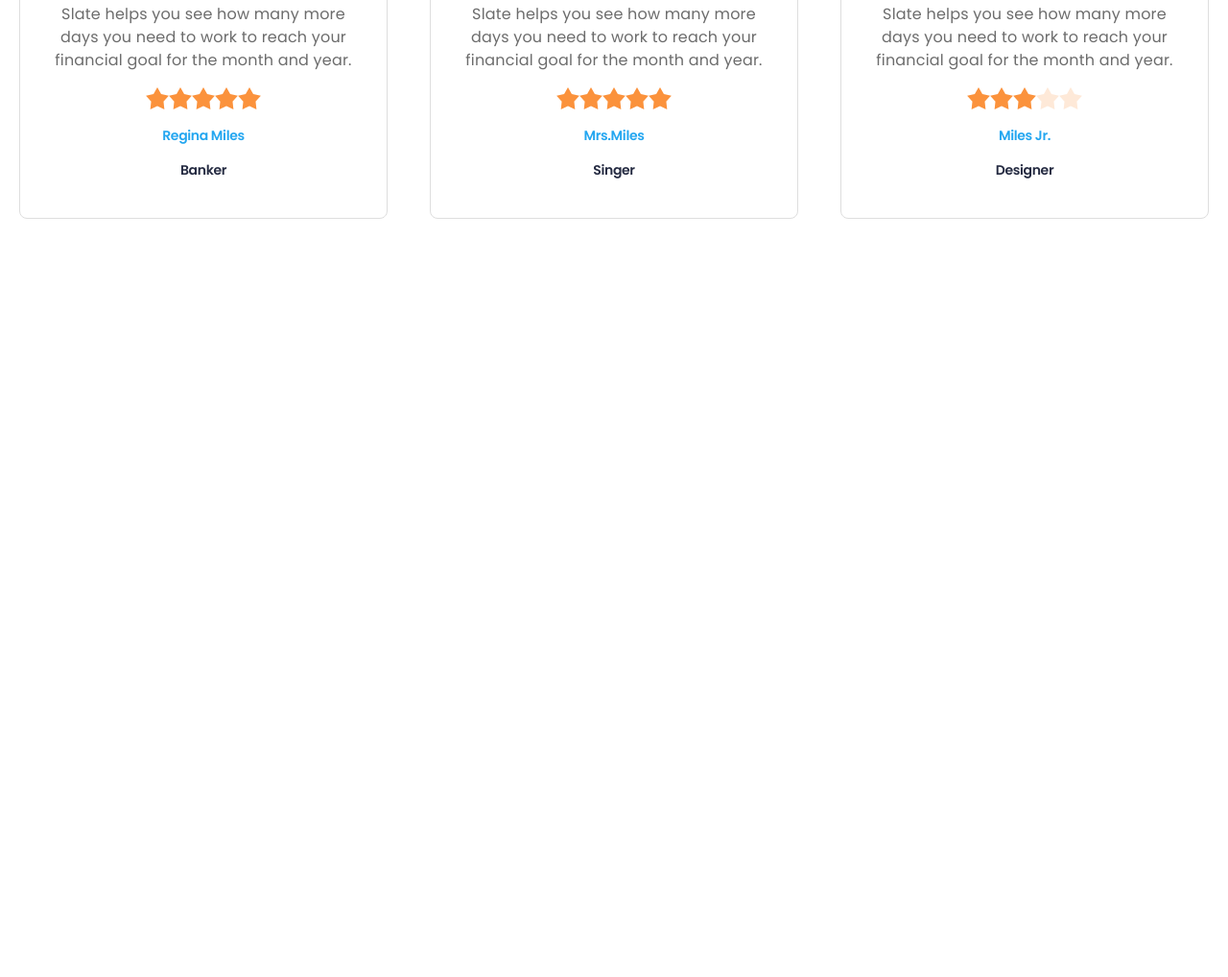
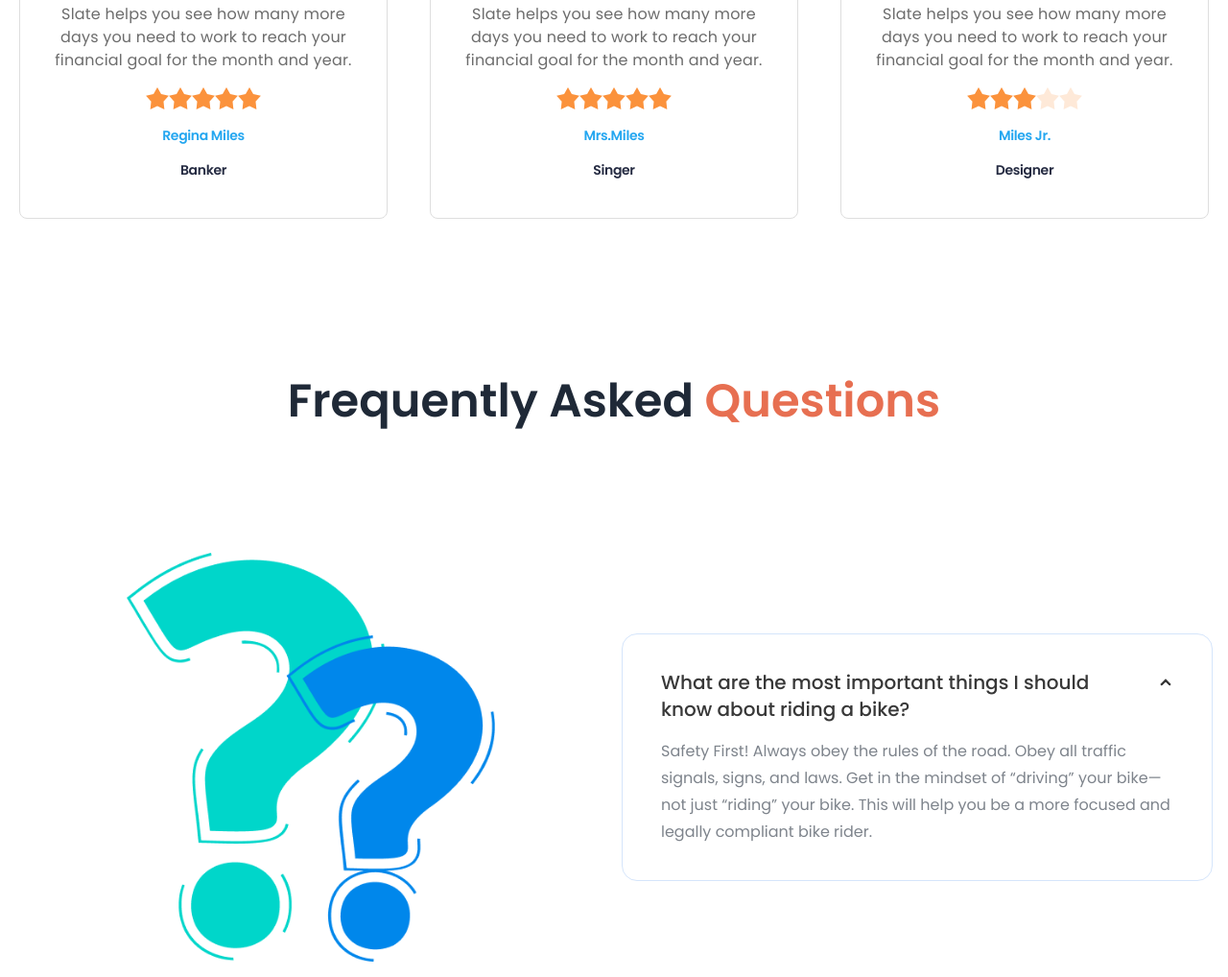
Before and after one commit to imSamiul/Biker-zone-Tailwind-DaisyUI-Samiul3041, a plain HTML site: page index.html in a window 1280 px wide. Shown: the part 2655-3673 px from the top of the page at 96% size. Before the commit the page ends 3043 px from the top, so only its background shows below. Drawn offline with nearby package versions, Linux system fonts and the light colour scheme.

Commit message:
added the frequently asked question section

```diff
--- a/index.html
+++ b/index.html
@@ -552,6 +552,46 @@
         </div>
       </div>
       <!-- --------- Happy Client Section End--------- -->
+      <!-- -------- Frequently Asked Section Start-------- -->
+      <div>
+        <h1 class="text-center text-5xl font-semibold leading-tight mb-28">
+          Frequently Asked <span class="text-[#E76F51]">Questions</span>
+        </h1>
+        <div class="hero">
+          <div class="hero-content flex-col lg:flex-row justify-between w-full">
+            <div class="flex-1">
+              <img
+                src="./images/others/faq.png"
+                class="max-w-sm rounded-lg mx-auto"
+              />
+            </div>
+            <div class="flex-1 space-y-3.5">
+              <div
+                class="collapse collapse-arrow border border-[#D5E5FB] px-6 py-5"
+              >
+                <input type="radio" name="my-accordion-2" checked="checked" />
+                <div
+                  class="collapse-title text-[#383838] text-xl font-medium leading-7"
+                >
+                  What are the most important things I should know about riding
+                  a bike?
+                </div>
+                <div
+                  class="collapse-content text-[#7E848C] text-base leading-7"
+                >
+                  <p>
+                    Safety First! Always obey the rules of the road. Obey all
+                    traffic signals, signs, and laws. Get in the mindset of
+                    “driving” your bike—not just “riding” your bike. This will
+                    help you be a more focused and legally compliant bike rider.
+                  </p>
+                </div>
+              </div>
+            </div>
+          </div>
+        </div>
+      </div>
+      <!-- -------- Frequently Asked Section End -------- -->
     </main>
     <footer></footer>
   </body>
```
